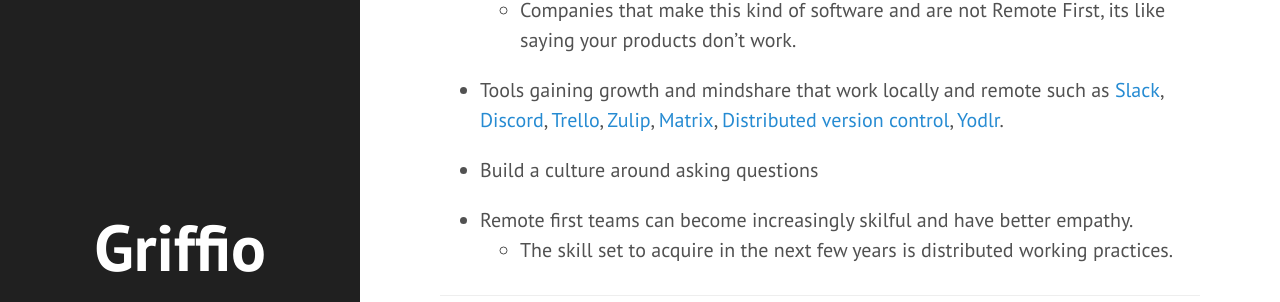
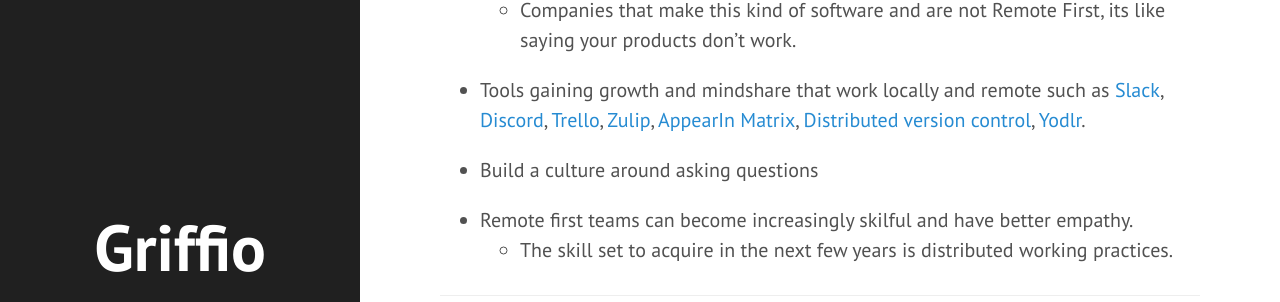
Before and after one commit to griffio/griffio.github.io, a Jekyll site: the page built from _posts/2015-06-12-Remote-First.md, in a window 1280 px wide and 900 px high, scrolled down 2346 px. Shown: the part 153-455 px from the top of the window. Built offline with Jekyll 4.4.1, drawn with Linux system fonts in a browser that asks for light colours; some web fonts are replaced.

Commit message:
Update 2015-06-12-Remote-First.md

```diff
--- a/_posts/2015-06-12-Remote-First.md
+++ b/_posts/2015-06-12-Remote-First.md
@@ -75,7 +75,7 @@
 * Todays software is built around the idea that you are not co-located - Mobile messaging, VOIP.
   * Companies that make this kind of software and are not Remote First, its like saying your products don't work.
 
-* Tools gaining growth and mindshare that work locally and remote such as [Slack](https://slack.com/), [Discord](https://discordapp.com/), [Trello](https://trello.com/), [Zulip](https://zulip.org/), [Matrix](https://matrix.org/), [Distributed version control](https://github.com), [Yodlr](https://getyodlr.com).
+* Tools gaining growth and mindshare that work locally and remote such as [Slack](https://slack.com/), [Discord](https://discordapp.com/), [Trello](https://trello.com/), [Zulip](https://zulip.org/), [AppearIn](https://appear.in) [Matrix](https://matrix.org/), [Distributed version control](https://github.com), [Yodlr](https://getyodlr.com).
 
 * Build a culture around asking questions
 
```
